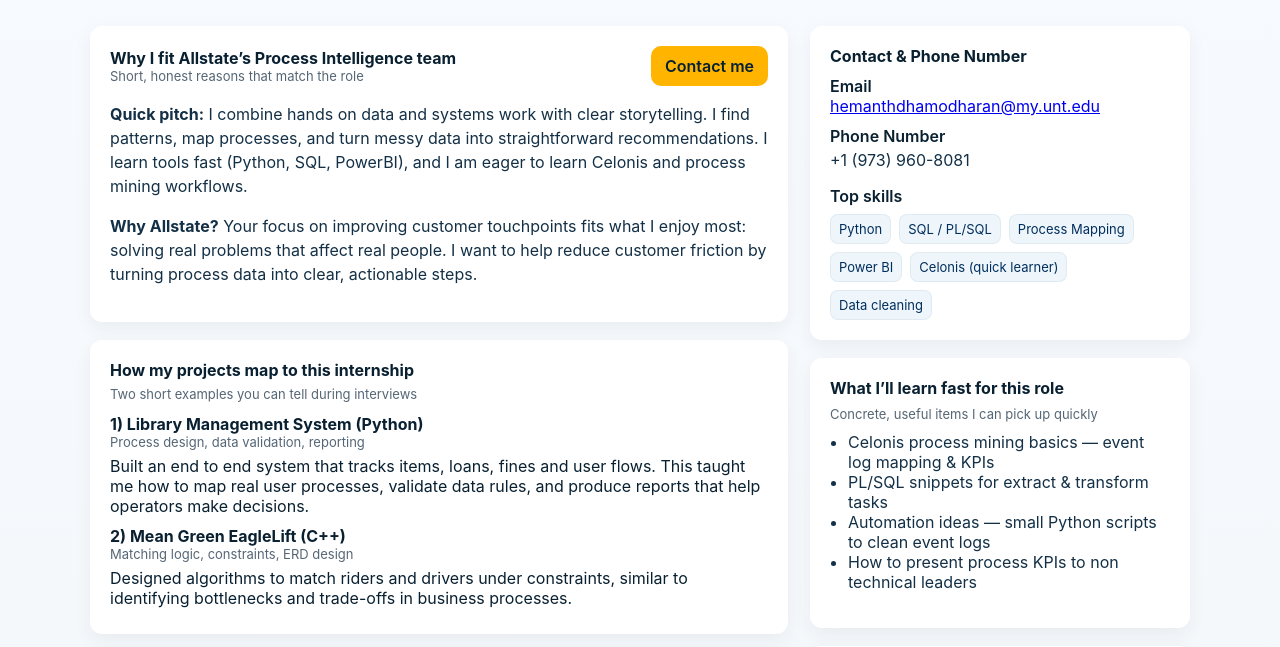
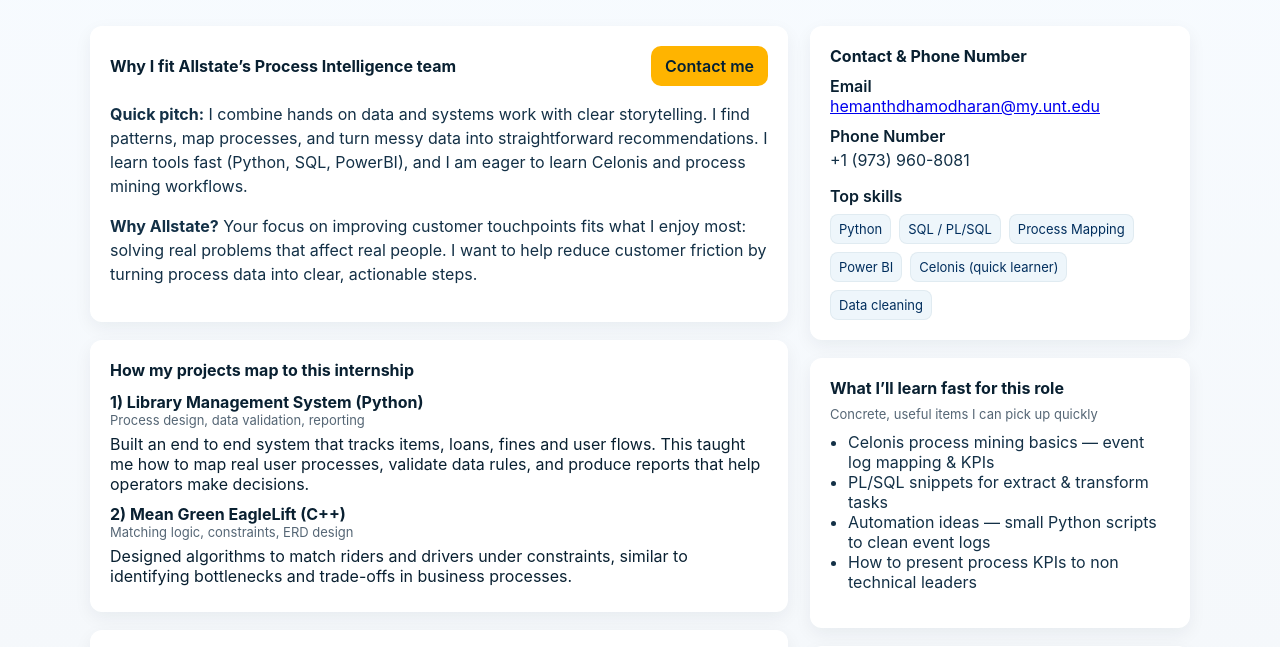
Before and after one commit to HemanthD916/allstate-process-intel, a Flask app: page / in a window 1280 px wide. Shown: the part 136-783 px from the top of the page. Run offline with Flask 3, Linux system fonts and the light colour scheme.

Commit message:
Update index.html

```diff
--- a/templates/index.html
+++ b/templates/index.html
@@ -95,7 +95,7 @@
           <div class="section-title">
             <div>
               <strong>Why I fit Allstate’s Process Intelligence team</strong>
-              <div class="small">Short, honest reasons that match the role</div>
+
             </div>
             <div style="text-align:right">
               <a class="cta" href="mailto:hemanthdhamodharan@my.unt.edu">Contact me</a>
@@ -111,7 +111,7 @@
 
         <section class="card fade delay" style="margin-top:18px">
           <strong>How my projects map to this internship</strong>
-          <div class="small" style="margin-top:6px">Two short examples you can tell during interviews</div>
+
 
           <div style="margin-top:12px">
             <div style="margin-bottom:10px">
```
